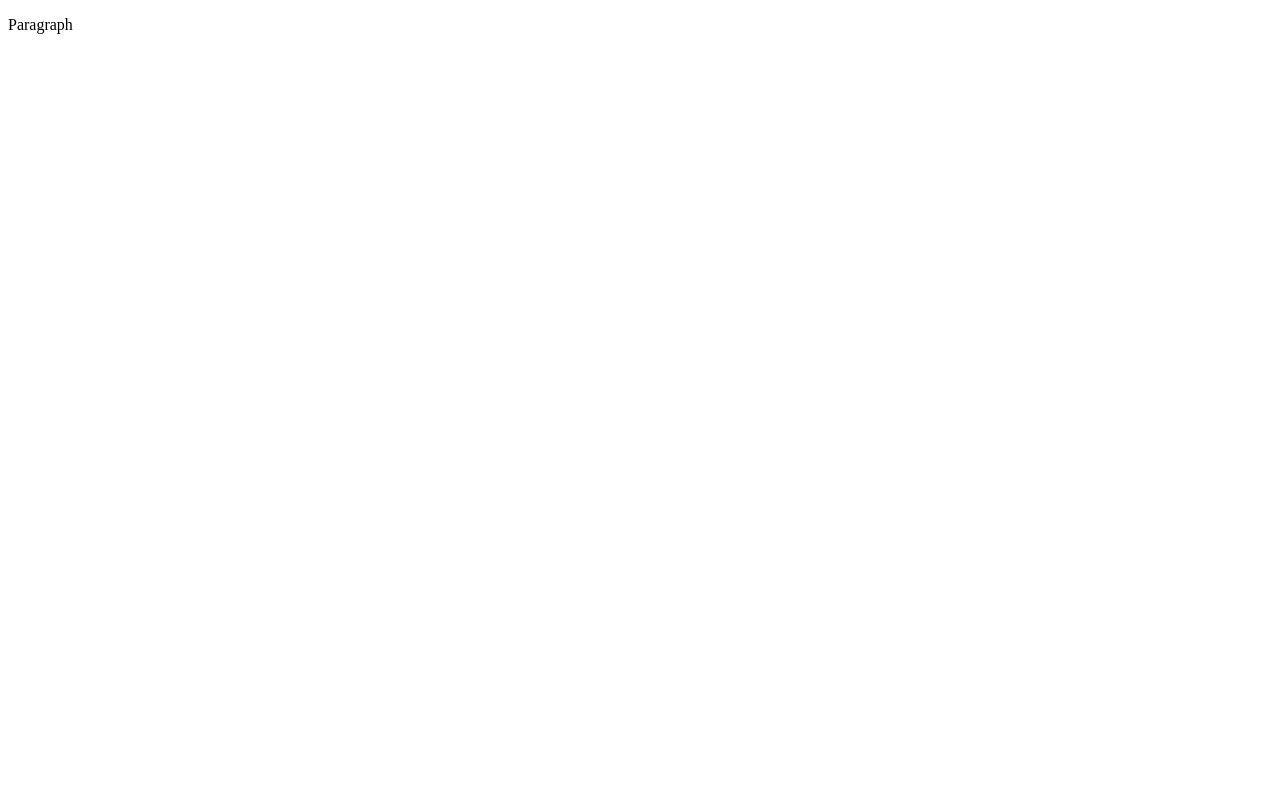
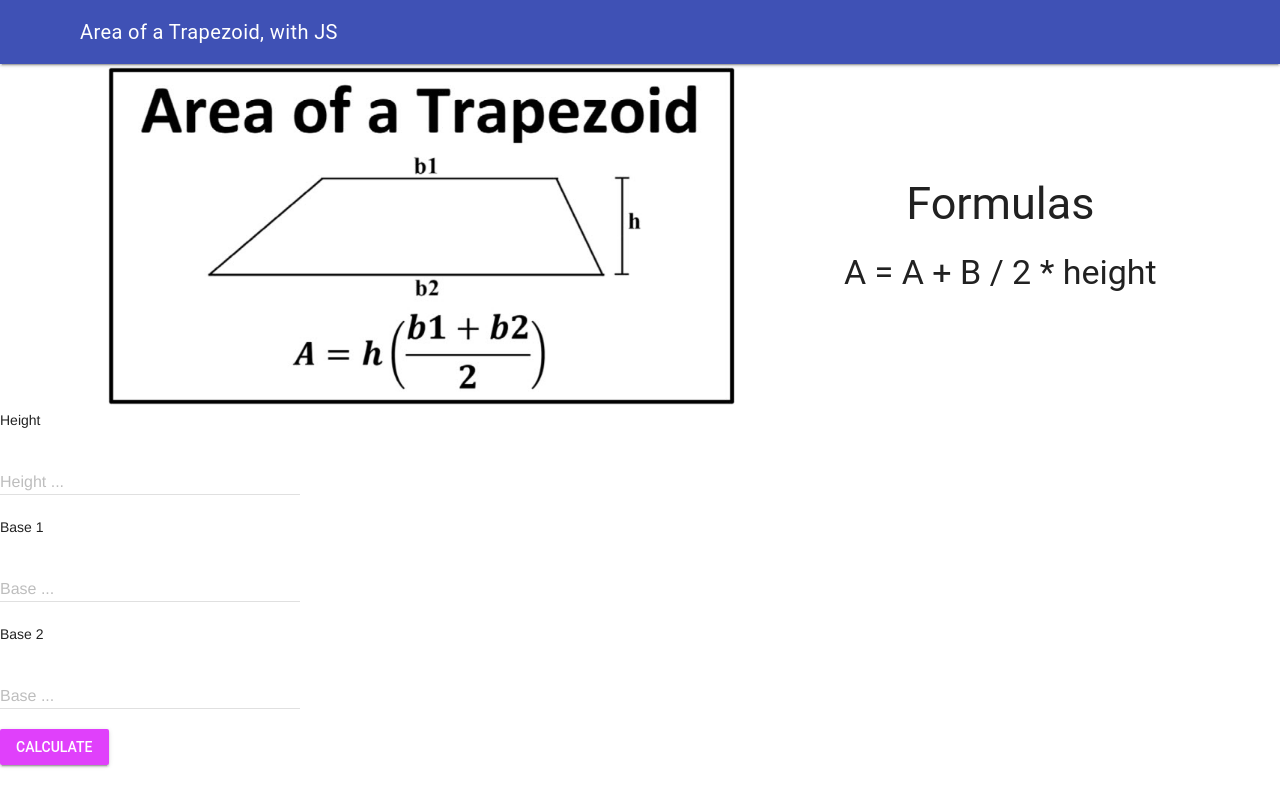
Before and after one commit to ICD2O-Digital-Tech-AbdulrahmanA/Unit3-01-HTML-AreaTrapezoid, a plain HTML site: page index.html in a window 1280 px wide. Drawn offline with nearby package versions, Linux system fonts and the light colour scheme.

Commit message:
area of trapezoid

```diff
--- a/index.html
+++ b/index.html
@@ -1,9 +1,101 @@
+
 <!DOCTYPE html>
 <html>
   <head>
-    <title>Title</title>
+    <meta charset="utf-8" />
+    <meta name="description" content="Area, with JavaScript" />
+    <meta name="keywords" content="immaculata, ics2o" />
+    <meta name="author" content="Abdul" />
+    <meta name="viewport" content="width=device-width, initial-scale=1.0" />
+    <link rel="apple-touch-icon" sizes="180x180" href="./fav_index/apple-touch-icon.png" />
+    <link rel="icon" type="image/png" sizes="32x32" href="./fav_index/favicon-32x32.png" />
+    <link rel="icon" type="image/png" sizes="16x16" href="./fav_index/favicon-16x16.png" />
+    <link rel="manifest" href="./fav_index/site.webmanifest" />
+    <link rel="stylesheet" href="https://fonts.googleapis.com/icon?family=Material+Icons" />
+    <link rel="stylesheet" href="https://code.getmdl.io/1.3.0/material.indigo-purple.min.css" />
+    <link rel="stylesheet" href="./css/style.css" />
+    <title>Area of a Triangle, with JavaScript</title>
   </head>
   <body>
-    <p>Paragraph</p>
+    <script defer src="https://code.getmdl.io/1.3.0/material.min.js"></script>
+    <script src="./js/script.js"></script>
+    <div class="mdl-layout mdl-js-layout mdl-layout--fixed-header">
+      <header class="mdl-layout__header">
+        <div class="mdl-layout__header-row">
+          <span class="mdl-layout-title">Area of a Trapezoid, with JS</span>
+        </div>
+      </header>
+      <main class="mdl-layout__content">
+        <table>
+          <tr>
+            <th>
+              <img src="./images/areaOfTrapezoid.jpg" alt="trapezoid" width="75%" height="auto"/>
+            </th>
+            <th>
+              <h2>Formulas</h2>
+              <h3>A = A + B / 2 * height</h3>
+            </th>
+          </tr>
+        </table>
+        <!-- Simple Textfield -->
+        <form action="#">
+          <p>Height</p>
+          <div class="mdl-textfield mdl-js-textfield">
+            <input
+              class="mdl-textfield__input"
+              type="text"
+              pattern="-?[0-9]*(\.[0-9]+)?"
+              id="height-of-trapezoid"
+            />
+            <label class="mdl-textfield__label" for="height-of-trapezoid">Height ...</label>
+            <span class="mdl-textfield__error">Input is not a number!</span>
+          </div>
+        </form>
+
+        <!-- Numeric Textfield -->
+        <form action="#">
+          <p>Base 1</p>
+          <div class="mdl-textfield mdl-js-textfield">
+            <input
+              class="mdl-textfield__input"
+              type="text"
+              pattern="-?[0-9]*(\.[0-9]+)?"
+              id="base1-of-trapezoid"
+            />
+            <label class="mdl-textfield__label" for="base1-of-trapezoid">Base ...</label>
+            <span class="mdl-textfield__error">Input is not a number!</span>
+          </div>
+        </form>
+
+        <!-- Numeric Textfield -->
+        <form action="#">
+          <p>Base 2</p>
+          <div class="mdl-textfield mdl-js-textfield">
+            <input
+              class="mdl-textfield__input"
+              type="text"
+              pattern="-?[0-9]*(\.[0-9]+)?"
+              id="base2-of-trapezoid"
+            />
+            <label class="mdl-textfield__label" for="base2-of-trapezoid">Base ...</label>
+            <span class="mdl-textfield__error">Input is not a number!</span>
+          </div>
+        </form>
+
+        <!-- Raised button with ripple -->
+        <button
+          class="mdl-button mdl-js-button mdl-button--raised mdl-js-ripple-effect mdl-button--accent"
+          onclick="calculate()"
+        >
+          Calculate
+        </button>
+        <br />
+        <p>
+          <div id="answers">
+            <div id="area"></div>
+          </div>
+        </p>
+      </main>
+    </div>
   </body>
 </html>
--- a/js/script.js
+++ b/js/script.js
@@ -1,5 +1,23 @@
-// Copyright (c) 2020 Mr. Coxall All rights reserved
+// Copyright (c) 2022 Ms Raffin All rights reserved
 //
-// Created by: Mr. Coxall
-// Created on: Sep 2020
+// Created by: Ms Raffin
+// Created on: March 2022
 // This file contains the JS functions for index.html
+
+"use strict";
+/**
+ * This function calculates area and perimeter of rectangle.
+ */
+
+
+function calculate () {
+  // turn user input into variables
+    let height = parseFloat(document.getElementById('height-of-trapezoid').value);
+    let base1 = parseFloat(document.getElementById('base1-of-trapezoid').value);
+    let base2 = parseFloat(document.getElementById('base2-of-trapezoid').value);
+
+  // process
+  let area = [(base1 + base2) / 2] * height
+  // display final information
+  document.getElementById('area').innerHTML = 'Area is: ' + area + ' cm²'
+}
```
Also changed, not shown: images/areaOfTrapezoid.jpg (added).
